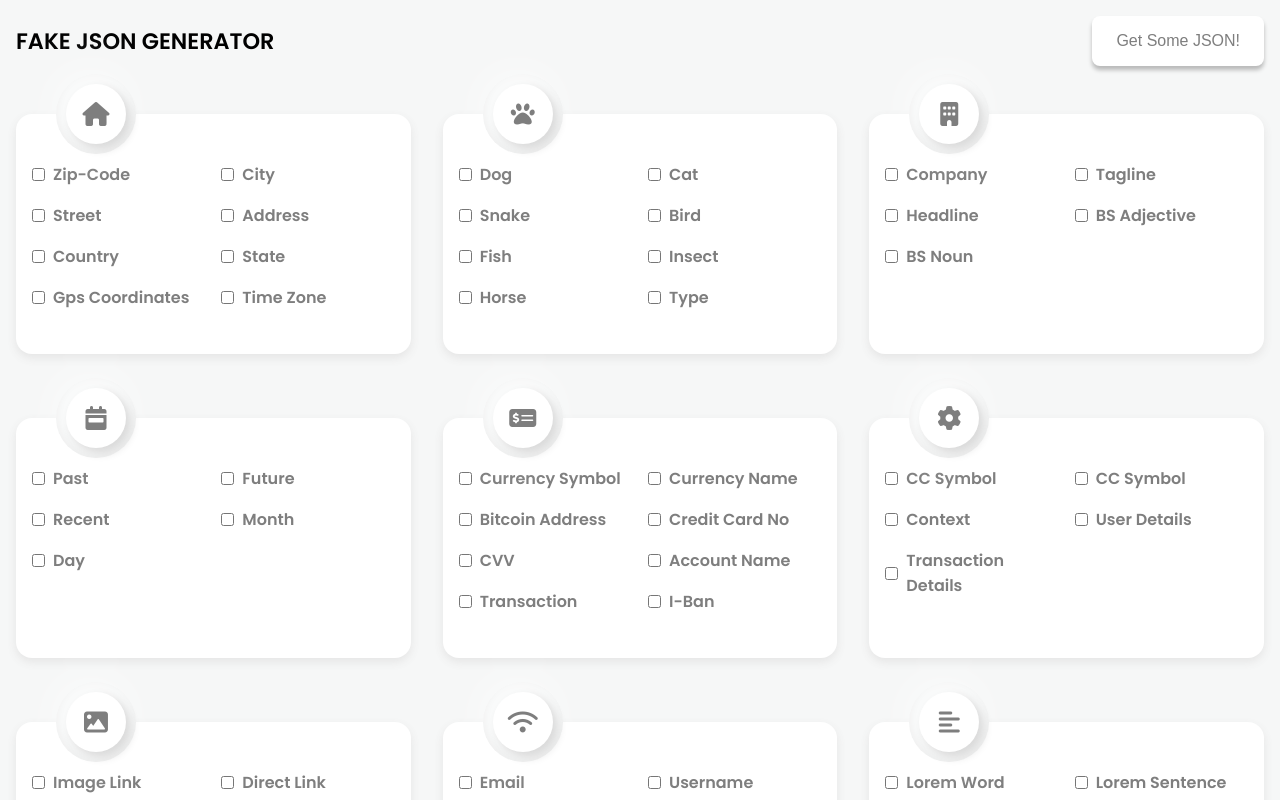
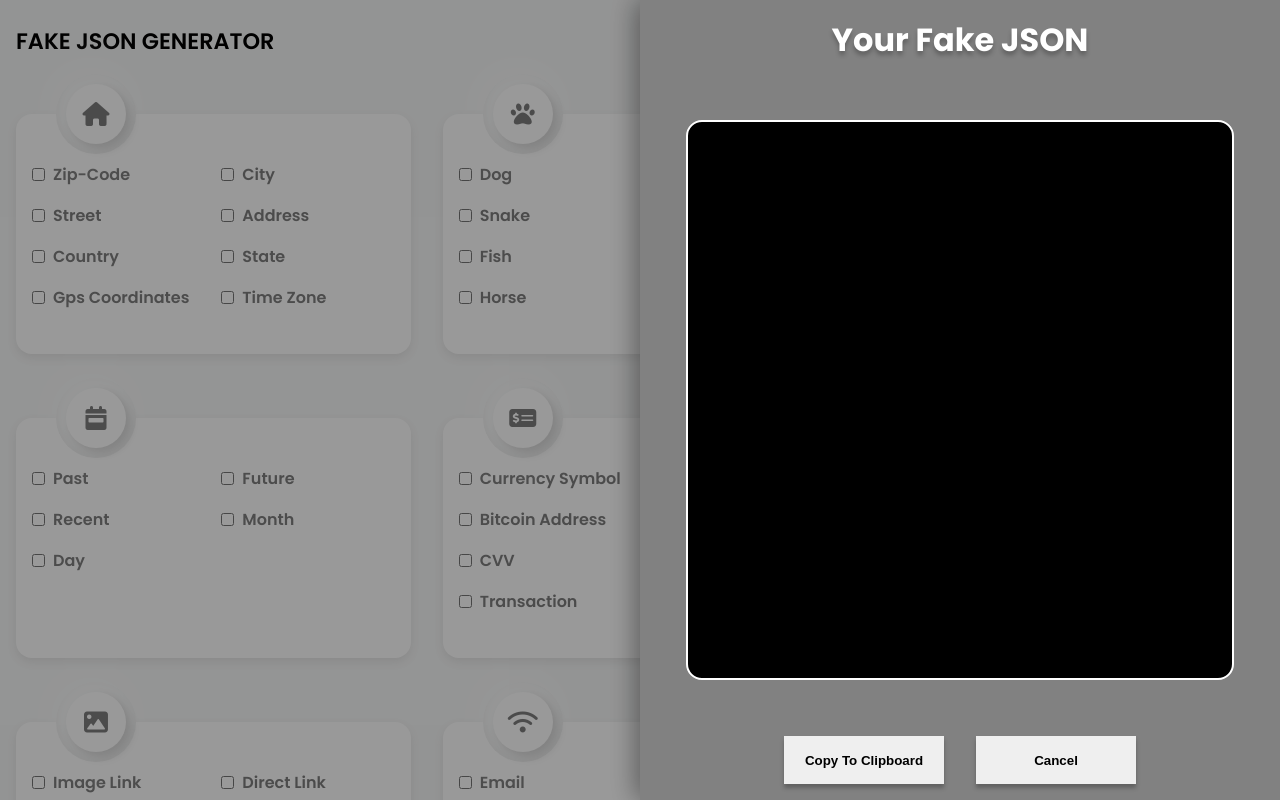
Before and after one commit to Rupam-Shil/Fake-Json-Generator, a Vue app: page / in a window 1280 px wide. Shown: the top 800 px of the page. Built offline with nearby package versions, Linux system fonts and the light colour scheme.

Commit message:
modal ongoing

```diff
--- a/package.json
+++ b/package.json
@@ -9,7 +9,10 @@
 	},
 	"dependencies": {
 		"core-js": "^3.6.5",
+		"faker": "^5.5.3",
+		"sweetalert2": "^11.1.8",
 		"vue": "^3.0.0",
+		"vue-clipboard3": "^1.0.1",
 		"vuex": "^4.0.0-0"
 	},
 	"devDependencies": {
--- a/src/App.vue
+++ b/src/App.vue
@@ -1,5 +1,6 @@
 <template>
 	<div>
+		<Resultjson v-if="store.state.showJsonResult" />
 		<div class="container">
 			<Navbar />
 			<div class="card-section">
@@ -14,9 +15,12 @@ import Navbar from './components/NavBar.vue';
 import Card from './components/Card.vue';
 import { ref } from 'vue';
 import { allCards } from './composables/allJsonData';
+import Resultjson from './components/Resultjson.vue';
+import { useStore } from 'vuex';
 
 //data
 const cards = ref(allCards);
+const store = useStore();
 </script>
 
 <style lang="scss">
@@ -36,6 +40,8 @@ const cards = ref(allCards);
 	--box-shadow-card: 0px 4px 10px #e5e5e5;
 	--box-shadow-button: 0px 4px 4px rgba(0, 0, 0, 0.25);
 	--white: #fff;
+	--modal-color: #818181;
+	--json-modal-color: #000000;
 }
 body {
 	font-family: 'Poppins', sans-serif;
--- a/src/components/GetButton.vue
+++ b/src/components/GetButton.vue
@@ -1,10 +1,49 @@
 <template>
 	<div>
-		<button>Get Some JSON!</button>
+		<button @click="sendJson">Get Some JSON!</button>
 	</div>
 </template>
 
-<script setup></script>
+<script setup>
+import Swal from 'sweetalert2';
+import { useStore } from 'vuex';
+import { ref, computed } from 'vue';
+import faker from 'faker';
+const store = useStore();
+
+const sendJson = async () => {
+	const { value } = await Swal.fire({
+		title: 'Enter the size of the JSON(Max:100)',
+		input: 'range',
+		inputLabel: 'JSON Size',
+		inputValue: 10,
+		inputAttributes: {
+			min: 1,
+			max: 100,
+			step: 1,
+		},
+		showCancelButton: true,
+	});
+	if (value) {
+		formJson(parseInt(value));
+		store.dispatch('makeJsonTrue');
+	}
+};
+const formJson = (value) => {
+	const jsonArray = computed(() => store.state.allCheckedValues);
+	const tempArray = [];
+	for (let i = 0; i < value; i++) {
+		const tempJson = {};
+		jsonArray.value.forEach((elem) => {
+			let tempElem = elem;
+			tempElem = tempElem.replace('.', '');
+			const func = `faker.${elem}()`;
+			// tempJson['tempElem'] = eval(func);
+			console.log(func);
+		});
+	}
+};
+</script>
 
 <style lang="scss" scoped>
 button {
--- /dev/null
+++ b/src/components/Resultjson.vue
@@ -0,0 +1,82 @@
+<template>
+	<div class="result-modal">
+		<div class="main-modal">
+			<h1>Your Fake JSON</h1>
+			<div class="main-modal-json"></div>
+			<div class="btns">
+				<button class="ctc">Copy To Clipboard</button>
+				<button class="ctc" @click="closeModal">Cancel</button>
+			</div>
+		</div>
+	</div>
+</template>
+
+<script setup>
+import { useStore } from 'vuex';
+
+const store = useStore();
+
+const closeModal = () => {
+	store.commit('isJsonResult', false);
+};
+</script>
+
+<style lang="scss" scoped>
+.result-modal {
+	position: fixed;
+	top: 0;
+	right: 0;
+	width: 100vw;
+	height: 100vh;
+	background: rgba(0, 0, 0, 0.4);
+	z-index: 100000;
+	.main-modal {
+		position: absolute;
+		width: 50vw;
+		height: 100%;
+		right: 0;
+		top: 0;
+		background: var(--modal-color);
+		border-radius: em 0 0 1rem;
+		box-shadow: -4px 0 25px 0 rgba(0, 0, 0, 0.4);
+		padding: 1rem;
+		display: flex;
+		flex-direction: column;
+		align-items: center;
+		justify-content: space-between;
+		&-json {
+			width: 90%;
+			height: 70vh;
+			background: var(--json-modal-color);
+			border-radius: 1rem;
+			border: 2px solid var(--white);
+			padding: 1rem;
+			color: var(--white);
+		}
+		h1 {
+			color: #fff;
+			text-shadow: 0px 4px 4px rgba(0, 0, 0, 0.25);
+		}
+		.btns {
+			display: flex;
+			align-items: center;
+			justify-content: space-between;
+			gap: 2rem;
+			.ctc {
+				outline: none;
+				border: none;
+				cursor: pointer;
+				width: 10rem;
+				height: 3rem;
+				font-weight: 600;
+				box-shadow: var(--box-shadow-button);
+				transition: 0.2s ease-in-out;
+				&:active {
+					transform: translateY(4px);
+					box-shadow: none;
+				}
+			}
+		}
+	}
+}
+</style>
--- a/src/composables/allJsonData.js
+++ b/src/composables/allJsonData.js
@@ -1,7 +1,7 @@
 export const allCards = [
 	{
 		icon: 'fa-home',
-		value: 'check1',
+		name: 'address',
 		checkboxdata: [
 			{ value: 'address.zipCode', name: 'Zip-Code' },
 			{ value: 'address.city', name: 'City' },
@@ -15,7 +15,7 @@ export const allCards = [
 	},
 	{
 		icon: 'fa-paw',
-		value: 'check2',
+		name: 'animal',
 		checkboxdata: [
 			{ value: 'animal.dog', name: 'Dog' },
 			{ value: 'animal.cat', name: 'Cat' },
@@ -29,7 +29,7 @@ export const allCards = [
 	},
 	{
 		icon: 'fa-building',
-		value: 'check3',
+		name: 'company',
 		checkboxdata: [
 			{ value: 'company.companyName', name: 'Company' },
 			{ value: 'company.catchPhrase', name: 'Tagline' },
@@ -40,7 +40,7 @@ export const allCards = [
 	},
 	{
 		icon: 'fa-calendar-week',
-		value: 'check4',
+		name: 'date',
 		checkboxdata: [
 			{ value: 'date.past', name: 'Past' },
 			{ value: 'date.future', name: 'Future' },
@@ -51,7 +51,7 @@ export const allCards = [
 	},
 	{
 		icon: 'fa-money-check-alt',
-		value: 'check5',
+		name: 'finance',
 		checkboxdata: [
 			{ value: 'finance.currencySymbol', name: 'Currency Symbol' },
 			{ value: 'finance.currencyName', name: 'Currency Name' },
@@ -65,7 +65,7 @@ export const allCards = [
 	},
 	{
 		icon: 'fa-cog',
-		value: 'check6',
+		name: 'helpers',
 		checkboxdata: [
 			{
 				value: 'helpers.replaceCreditCardSymbols',
@@ -82,7 +82,7 @@ export const allCards = [
 	},
 	{
 		icon: 'fa-image',
-		value: 'check7',
+		name: 'image',
 		checkboxdata: [
 			{
 				value: 'image.image',
@@ -111,7 +111,7 @@ export const allCards = [
 	},
 	{
 		icon: 'fa-wifi',
-		value: 'check8',
+		name: 'internet',
 		checkboxdata: [
 			{
 				value: 'internet.email',
@@ -140,7 +140,7 @@ export const allCards = [
 	},
 	{
 		icon: 'fa-align-left',
-		value: 'check9',
+		name: 'lorem',
 		checkboxdata: [
 			{
 				value: 'lorem.word',
@@ -165,7 +165,7 @@ export const allCards = [
 	},
 	{
 		icon: 'fa-user-circle',
-		value: 'check10',
+		name: 'name',
 		checkboxdata: [
 			{
 				value: 'name.findName',
@@ -190,7 +190,7 @@ export const allCards = [
 	},
 	{
 		icon: 'fa-phone-alt',
-		value: 'check11',
+		name: 'phone',
 		checkboxdata: [
 			{
 				value: 'phone.phoneNumber',
@@ -208,7 +208,7 @@ export const allCards = [
 	},
 	{
 		icon: 'fa-dice',
-		value: 'check12',
+		name: 'random',
 		checkboxdata: [
 			{
 				value: 'random.number',
--- a/src/store/index.js
+++ b/src/store/index.js
@@ -3,6 +3,8 @@ import { createStore } from 'vuex';
 export default createStore({
 	state: {
 		allCheckedValues: [],
+		showJsonResult: true,
+		finalJson: {},
 	},
 	mutations: {
 		pushToCheckedValues(state, payload) {
@@ -13,7 +15,17 @@ export default createStore({
 				return el !== payload;
 			});
 		},
+		isJsonResult(state, payload) {
+			state.showJsonResult = payload;
+		},
+		updatefinalJson(state, payload) {
+			state.finalJson = payload;
+		},
 	},
-	actions: {},
+	actions: {
+		makeJsonTrue({ commit }) {
+			commit('isJsonResult', true);
+		},
+	},
 	modules: {},
 });
```
Also changed, not shown: 1 other file (tests, documents, lock files or other folders).
